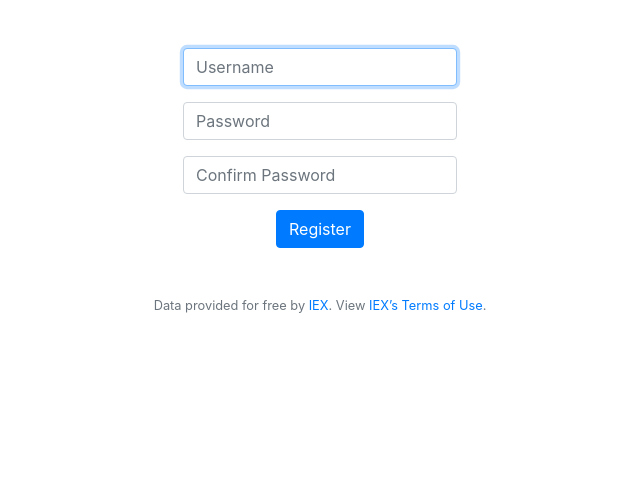
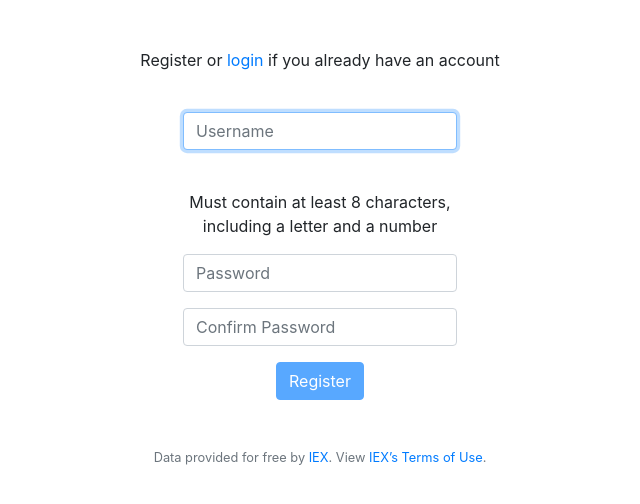
Before and after one commit to Srikark-17/Stock-Trading, a Flask app: page /register in a window 1280 px wide. Shown: the part 76-580 px from the top of the page, without its empty margins (320-960 px from the left). Run offline with Flask 2, Linux system fonts and the light colour scheme; some libraries are stand-ins or nearby versions.

Commit message:
Update register.html

```diff
--- a/finance/templates/register.html
+++ b/finance/templates/register.html
@@ -5,18 +5,33 @@
 {% endblock %}
 
 {% block main %}
-    <form action="/login" method="post">
+    <p>Register or <a href='/login'>login</a> if you already have an account</p><br>
+    <form action="/register" method="post">
         <div class="form-group">
-            <input autocomplete="off" autofocus class="form-control" name="username" placeholder="Username" type="text">
+            <input id='username' autocomplete="off" autofocus class="form-control" name="username" placeholder="Username" type="text">
         </div>
         <div class="form-group">
-            <input class="form-control" name="password" placeholder="Password" type="password">
-        </div>
-
+            <br><p class='error'>Must contain at least 8 characters, <br> including a letter and a number</p>
+            <input id='pass' class="form-control" name="password" placeholder="Password" type="password">
         </div>
         <div class="form-group">
-        <input class="form-control" name="confirmation" placeholder="Confirm Password" type="password">
-  </div>
-        <button class="btn btn-primary" type="submit">Register</button>
+            <input id='confirm-pass' class="form-control" name="confirm-password" placeholder="Confirm Password" type="password">
+        </div>
+        <button id='submit' class="btn btn-primary" type="submit">Register</button>
     </form>
+
+    <script>
+    // password validation, you can submit only if the pass is at least 8 characters and contains only alphanumeric characters
+        document.querySelector('#submit').disabled = true;
+        document.querySelector('#pass').onkeyup = function() {
+            let password = document.querySelector('#pass').value;
+
+            if (password.length > 7 && password.match(/^[0-9a-z]+$/i) && password.match(/\d/) && password.match(/[a-z]/i)){
+                document.querySelector('#submit').disabled = false;
+            }
+            else {
+                document.querySelector('#submit').disabled = true;
+            }
+        }
+    </script>
 {% endblock %}
```
